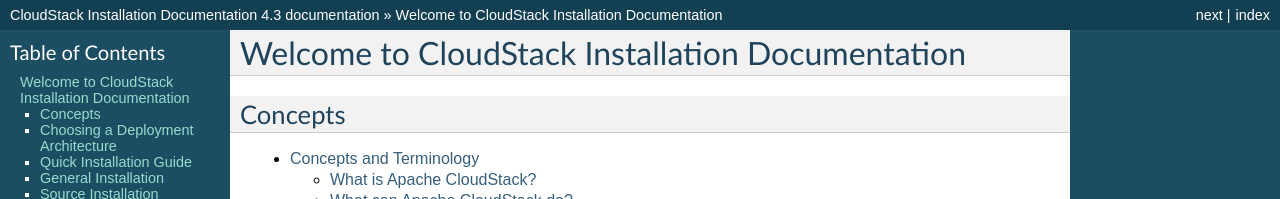
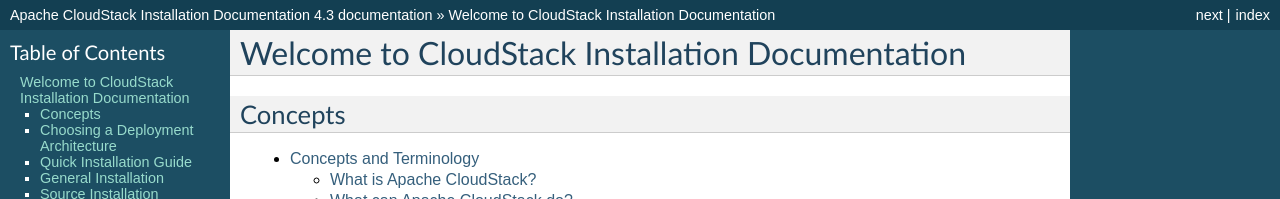
Before and after one commit to apache/cloudstack-docs-install, a Sphinx documentation site: the page built from source/index.rst, in a window 1280 px wide and 900 px high. Shown: the top 199 px of the window. Built offline with Sphinx 7.4.7, drawn with Linux system fonts in a browser that asks for light colours; some of the changed text lies outside the part shown.

Commit message:
fix conf.py

```diff
--- a/source/conf.py
+++ b/source/conf.py
@@ -45,7 +45,7 @@
 master_doc = 'index'
 
 # General information about the project.
-project = u'CloudStack Installation Documentation'
+project = u'Apache CloudStack Installation Documentation'
 copyright = u'2014, Apache Software Foundation'
 
 # The version info for the project you're documenting, acts as replacement for
```
